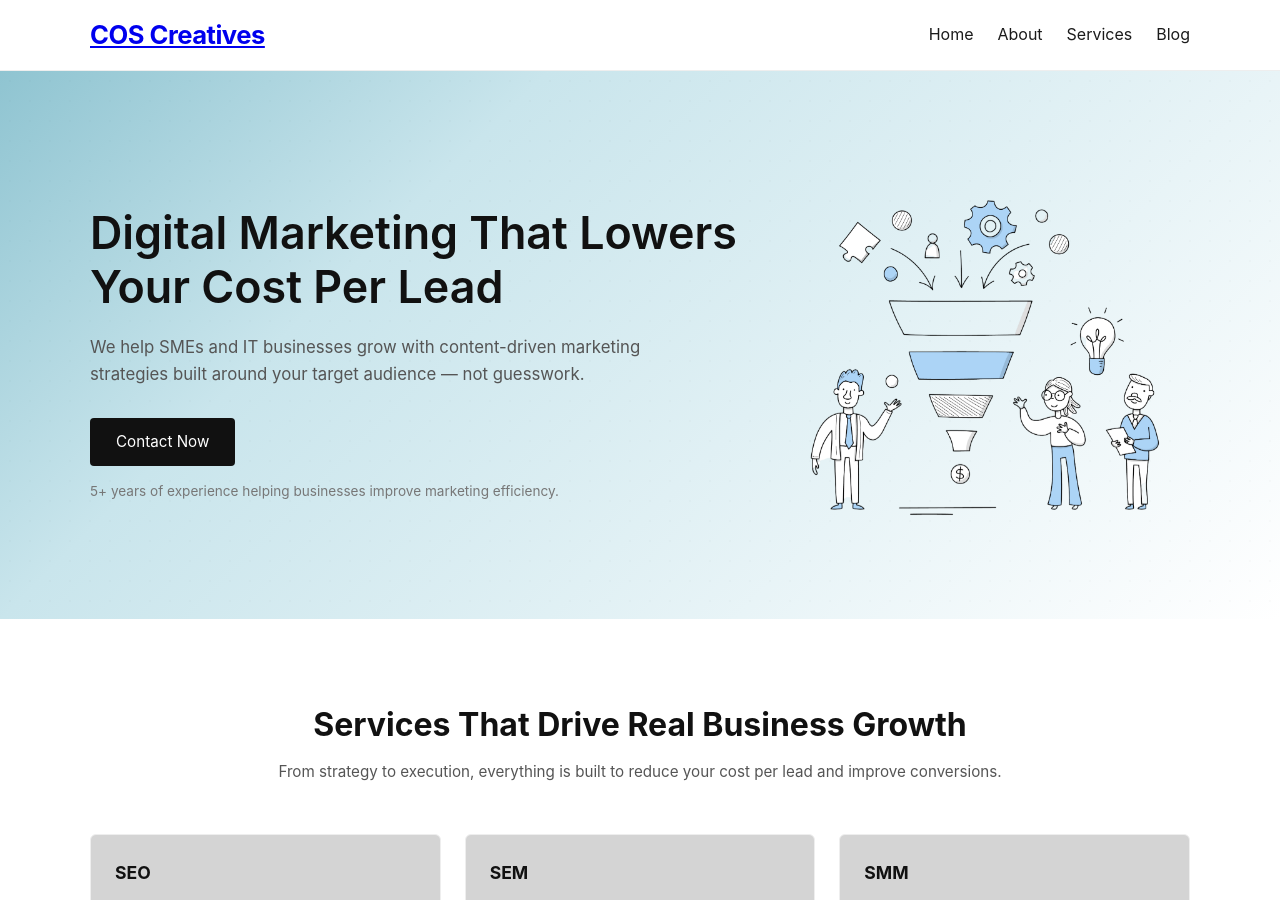
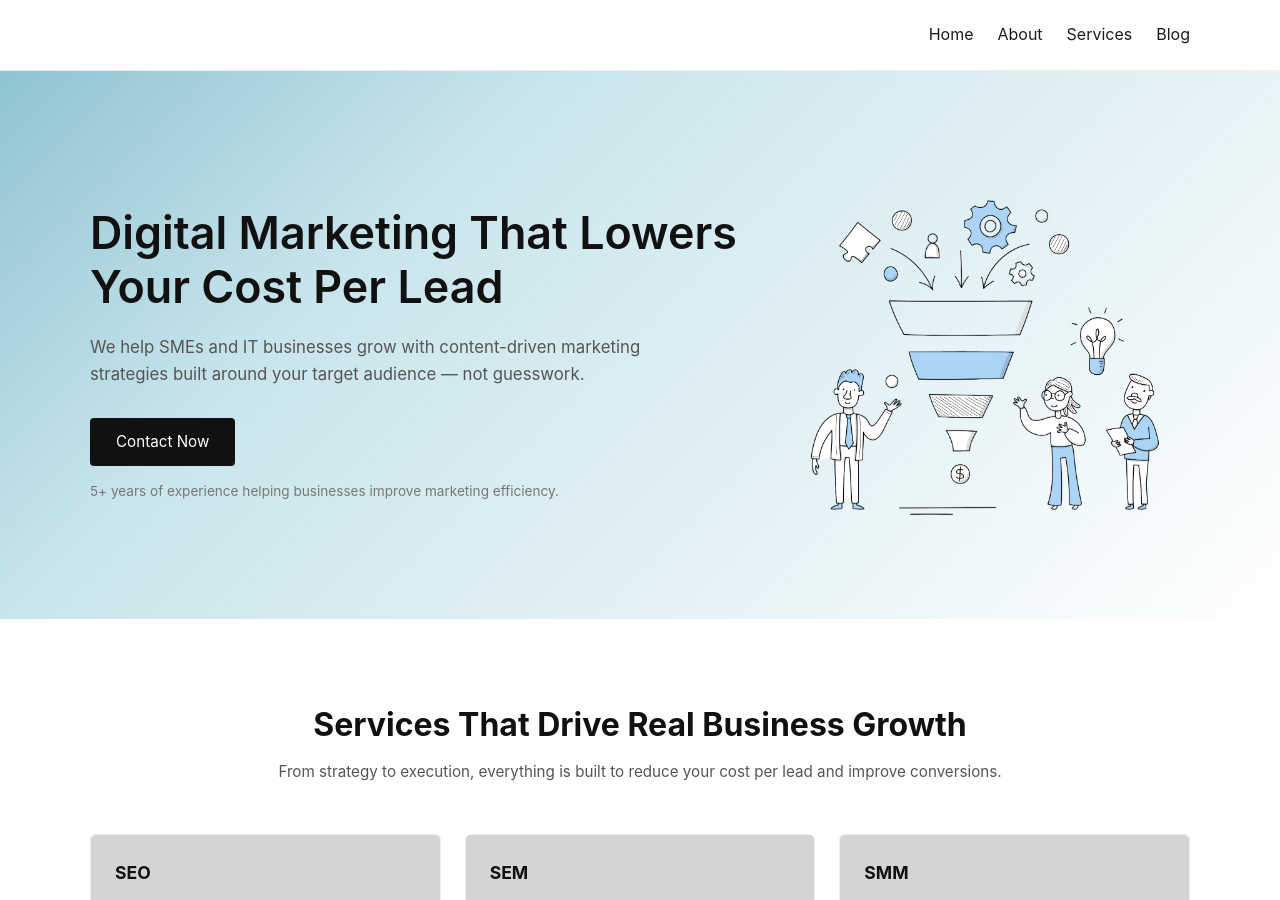
Before and after one commit to coscreativez-main/website, a Jekyll site: the page built from index.html, in a window 1280 px wide and 900 px high. Built offline with Jekyll 4.4.1, drawn with Linux system fonts in a browser that asks for light colours.

Commit message:
Update style.css

```diff
--- a/assets/css/style.css
+++ b/assets/css/style.css
@@ -45,10 +45,12 @@
 
 /* Logo */
 .logo {
-    font-size: 1.6rem;
-    font-weight: 700;
-    letter-spacing: -0.5px;
+  text-decoration: none;
+  font-weight: bold;
+  font-size: 1.5rem;
+  color: #fff;
 }
+
 
 /* Navigation */
 .nav {
```
